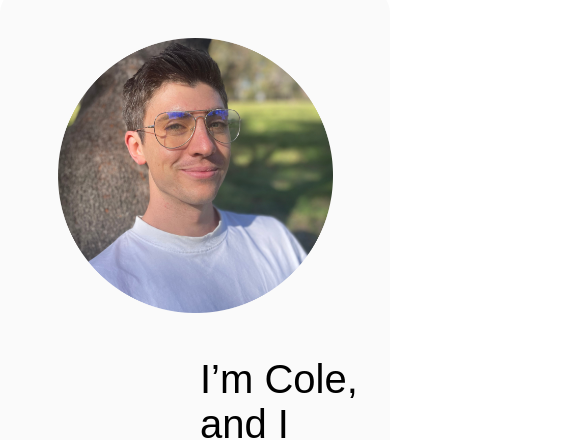
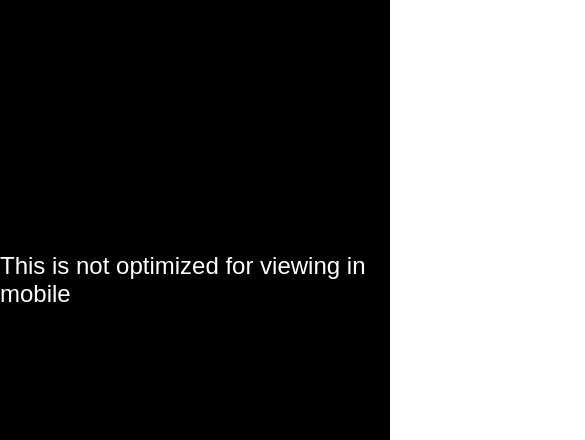
Before and after one commit to cfitter/myportfolio, a plain HTML site: page index.html in a window 390 px wide. Shown: the part 142-582 px from the top of the page, 585 px wide, since content can reach past the window. Drawn offline with Linux system fonts and the light colour scheme.

Commit message:
Add files via upload

```diff
--- a/index.html
+++ b/index.html
@@ -12,6 +12,8 @@
 
     <!--<link rel="stylesheet" href="reset.css-->
 </head>
+
+<body>
     <div class="hero">
         <nav class="navbar" height="32">
             <img class="logo" src="./logo.png" alt="Cole Fitter personal logo" height="100" width="100">
@@ -23,7 +25,6 @@
 
         </nav>
 
-    <body>
 
         <section class="header">
             <div class="profile-pic"><img src="./circular.png" alt="cole profile picture" width=“275” height="275"
@@ -208,7 +209,10 @@
                 </ul>
             </div>
         </footer>
-
+    </div>
+    <div class="nose">
+        <p>This is not optimized for viewing in mobile</p>
+    </div>
     <script src="https://kit.fontawesome.com/9d5c020b0f.js" crossorigin="anonymous"></script>
 </body>
 
--- a/style.css
+++ b/style.css
@@ -326,3 +326,27 @@ footer {
 .resume {
     text-decoration: none;
 }
+
+.nose {
+    display: none;
+}
+
+@media (max-width: 900px) {
+    .hero {
+        display: none;
+    }
+
+    .nose {
+        background-color: black;
+        display: flex;
+        justify-content: center;
+        align-items: center;
+        height: 100vh;
+        color: white;
+    }
+
+    .black p {
+        margin: 0;
+    }
+
+}
```
Lines whose indentation alone changed are shown as unchanged.
